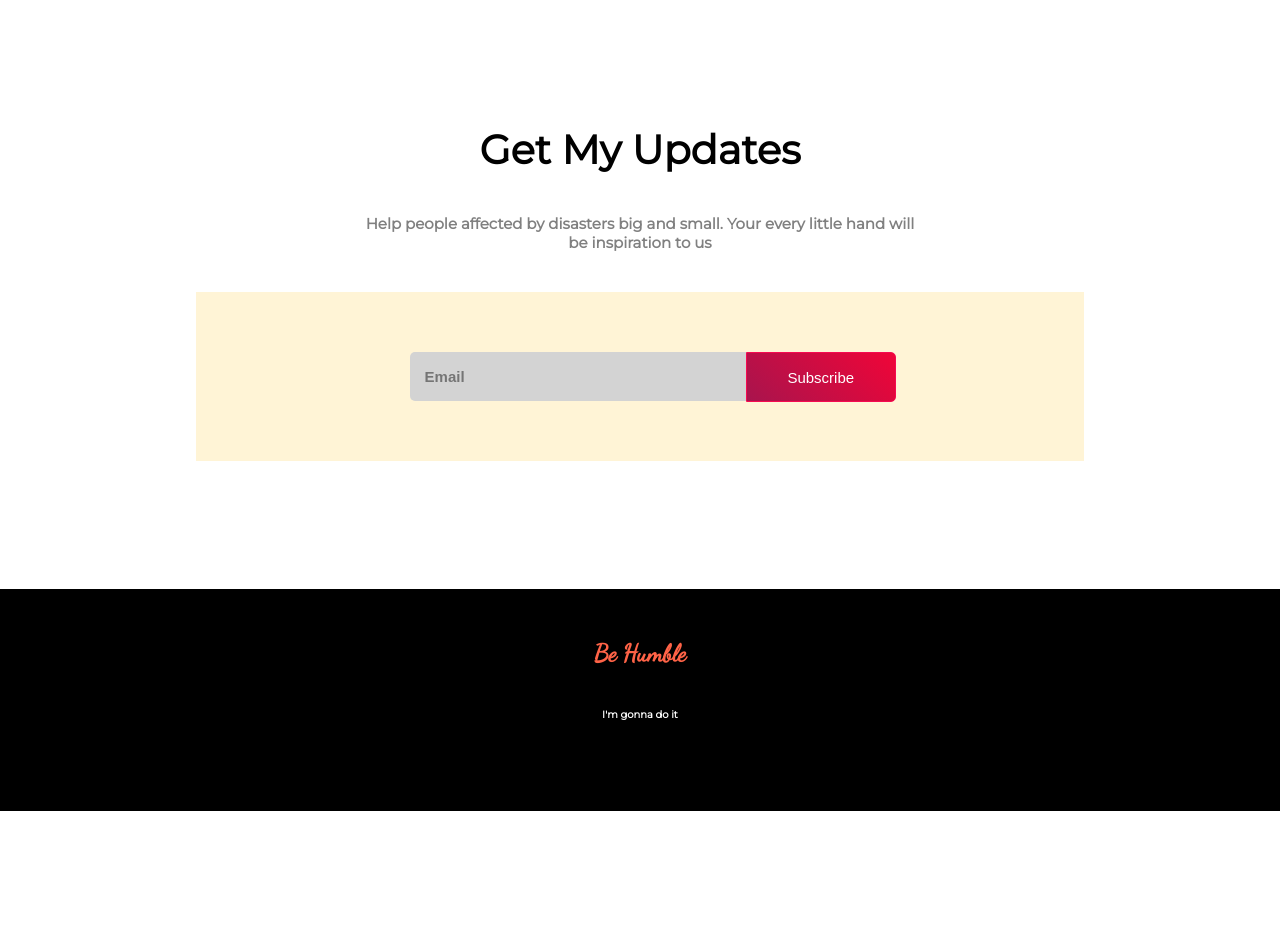
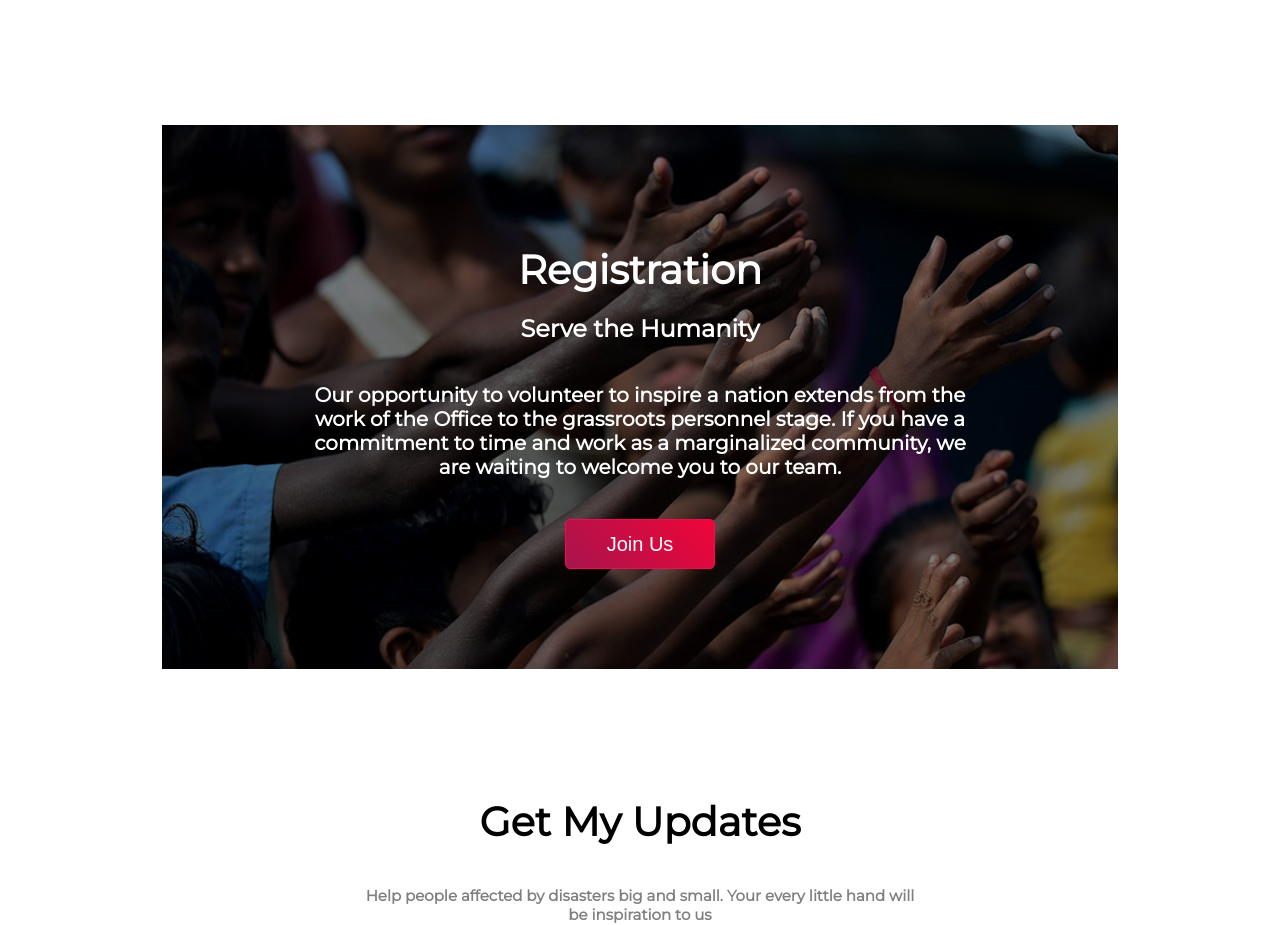
Before and after one commit to dipu528447/donation_webpage, a plain HTML site: page index.html in a window 1280 px wide. Shown: the part 2505-3430 px from the top of the page. Before the commit the page ends 3316 px from the top, so only its background shows below. Drawn offline with Linux system fonts and the light colour scheme.

Commit message:
final modify v-1.4

```diff
--- a/index.html
+++ b/index.html
@@ -92,7 +92,14 @@
         </div>
 
         <div class="div_container">
-
+            <div class="div_volunteer">
+                <h1>Registration</h1>
+                <h2>Serve the Humanity</h2>
+                <p>Our opportunity to volunteer to inspire a nation extends from the work of the Office to the
+                    grassroots personnel stage. If you have a commitment to time and work as a marginalized community,
+                    we are waiting to welcome you to our team.</p>
+                <button class="btn">Join Us</button>
+            </div>
         </div>
 
         <div class="div_get_my_updates">
--- a/style.css
+++ b/style.css
@@ -182,6 +182,16 @@ p {
     width: 100%;
 }
 
+.div_volunteer {
+    background: linear-gradient(0deg, rgba(0, 0, 0, 0.5), rgba(0, 0, 0, 0.5)), url('images/donation13.jpg');
+    color: white;
+    background-repeat: no-repeat;
+    background-size: 100%;
+    padding: 100px;
+    margin: 0px 34px;
+}
+
+/* start get my update */
 .div_get_my_updates {
     margin: 10% auto;
 }
@@ -219,7 +229,7 @@ p {
     font-size: 15px;
 }
 
-
+/* end get my update section design */
 /* start footer section design */
 .div_footer {
     background-color: black;
```
